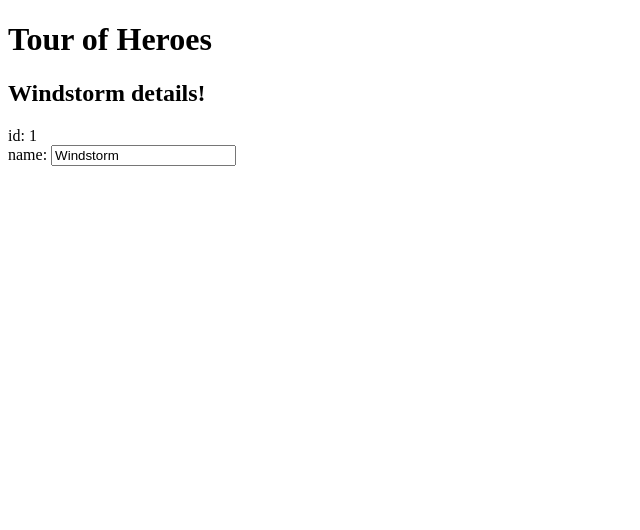
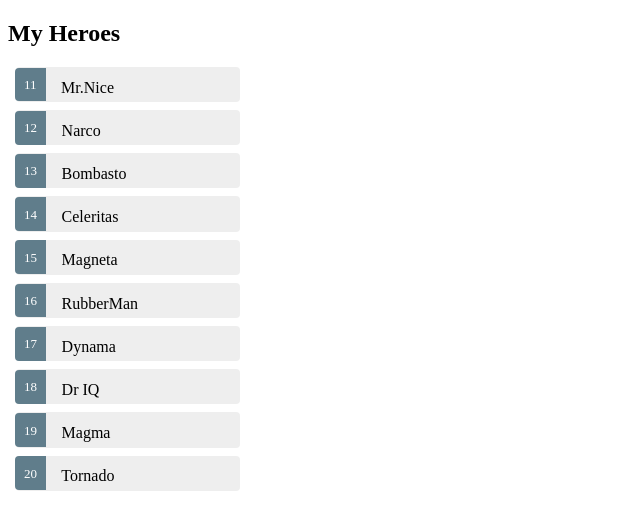
Before and after one commit to takahiro652c/tutorial, an Angular app: page / in a window 1280 px wide. Shown: the top 530 px of the page, without its empty margins (0-640 px from the left). Built offline with nearby package versions, Linux system fonts and the light colour scheme.

Commit message:
#6 Master/Details

```diff
--- a/src/app/app.component.ts
+++ b/src/app/app.component.ts
@@ -5,23 +5,94 @@
   name: string;
 }
 
+const HEROES: Hero[] = [
+  { id: 11, name: 'Mr.Nice' },
+  { id: 12, name: 'Narco' },
+  { id: 13, name: 'Bombasto' },
+  { id: 14, name: 'Celeritas' },
+  { id: 15, name: 'Magneta' },
+  { id: 16, name: 'RubberMan' },
+  { id: 17, name: 'Dynama' },
+  { id: 18, name: 'Dr IQ' },
+  { id: 19, name: 'Magma' },
+  { id: 20, name: 'Tornado' }
+]
+
 @Component({
   selector: 'app-root',
+  styles: [`
+    .selected {
+      background-color: #CFD8DC !important;
+      color: white;
+    }
+    .heroes {
+      margin: 0 0 2em 0;
+      list-style-type: none;
+      padding: 0;
+      width: 15em;
+    }
+    .heroes li {
+      cursor: pointer;
+      position: relative;
+      left: 0;
+      background-color: #EEE;
+      margin: .5em;
+      padding: .3em 0;
+      height: 1.6em;
+      border-radius: 4px;
+    }
+    .heroes li.selected:hover {
+      background-color: #BBD8DC !important;
+      color: white;
+    }
+    .heroes li:hover {
+      color: #607D8B;
+      background-color: #DDD;
+      left: .1em;
+    }
+    .heroes .text {
+      position: relative;
+      top: -3px;
+    }
+    .heroes .badge {
+      display: inline-block;
+      font-size: small;
+      color: white;
+      padding: 0.8em 0.7em 0 0.7em;
+      background-color: #607D8B;
+      line-height: 1em;
+      position: relative;
+      left: -1px;
+      top: -4px;
+      height: 1.8em;
+      margin-right: .8em;
+      border-radius: 4px 0 0 4px;
+    }
+  `],
   template: `
-    <h1>{{title}}</h1>
-    <h2>{{hero.name}} details!</h2>
-    <div><label>id: </label>{{hero.id}}</div>
-    <div>
-      <label>name: </label>
-      <input [(ngModel)]="hero.name" placeholder="name">
+    <h2>My Heroes</h2>
+    <ul class="heroes">
+      <li *ngFor="let hero of heroes" (click)="onSelect(hero)" [class.selected]="hero === selectedHero">
+        <span class="badge">{{hero.id}}</span> {{hero.name}}
+      </li>
+    </ul>
+
+    <div *ngIf="selectedHero">
+      <h2>{{selectedHero.name}} details!</h2>
+      <div><label>id: </label>{{selectedHero.id}}</div>
+      <div>
+          <label>name: </label>
+          <input [(ngModel)]="selectedHero.name" placeholder="name"/>
+      </div>
     </div>
     `,
-  styleUrls: ['./app.component.css']
 })
 export class AppComponent {
   title = 'Tour of Heroes';
-  hero: Hero = {
-    id: 1,
-    name: 'Windstorm'
+  heroes = HEROES;
+  selectedHero: Hero;
+
+  onSelect(hero: Hero): void {
+    this.selectedHero = hero;
   }
 }
```
